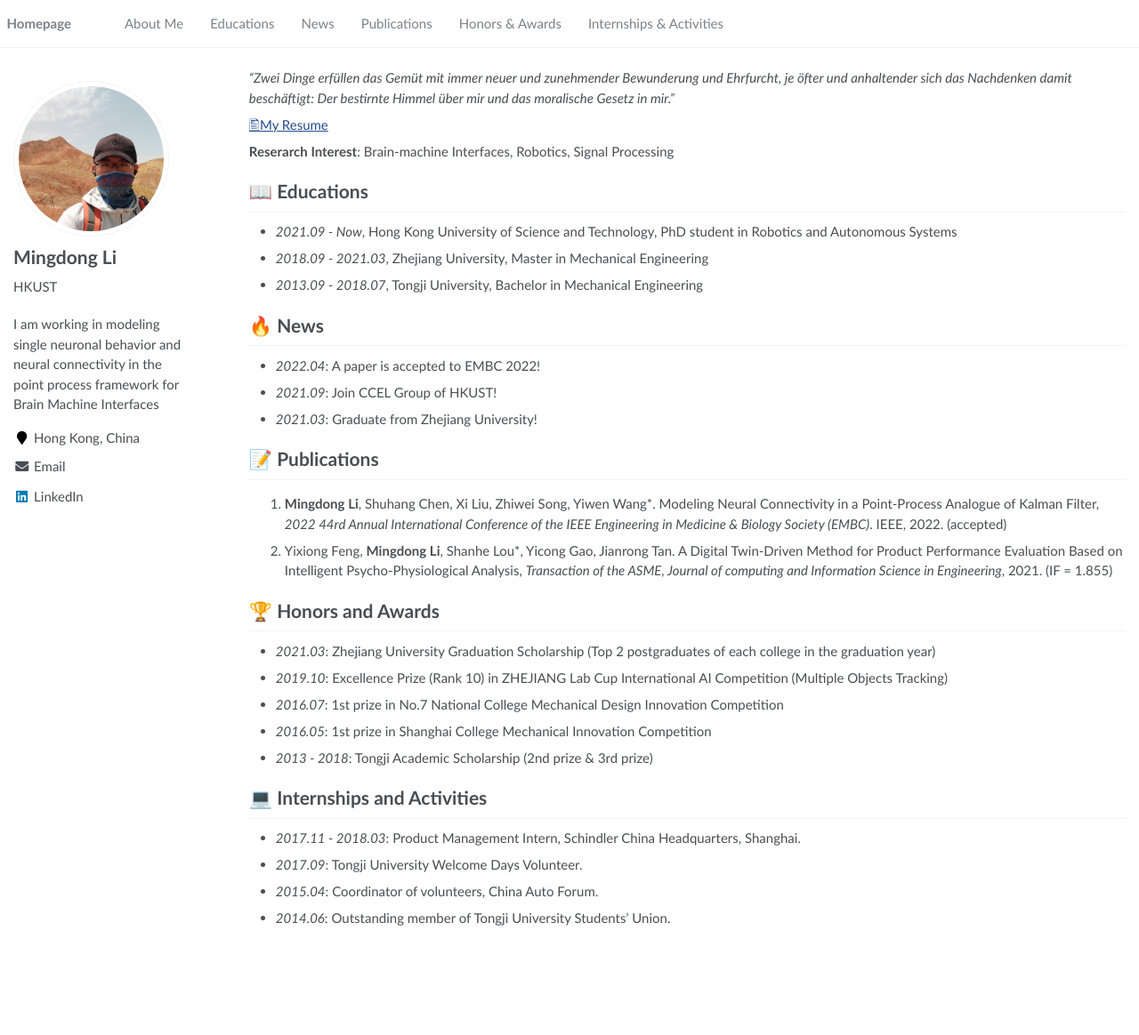
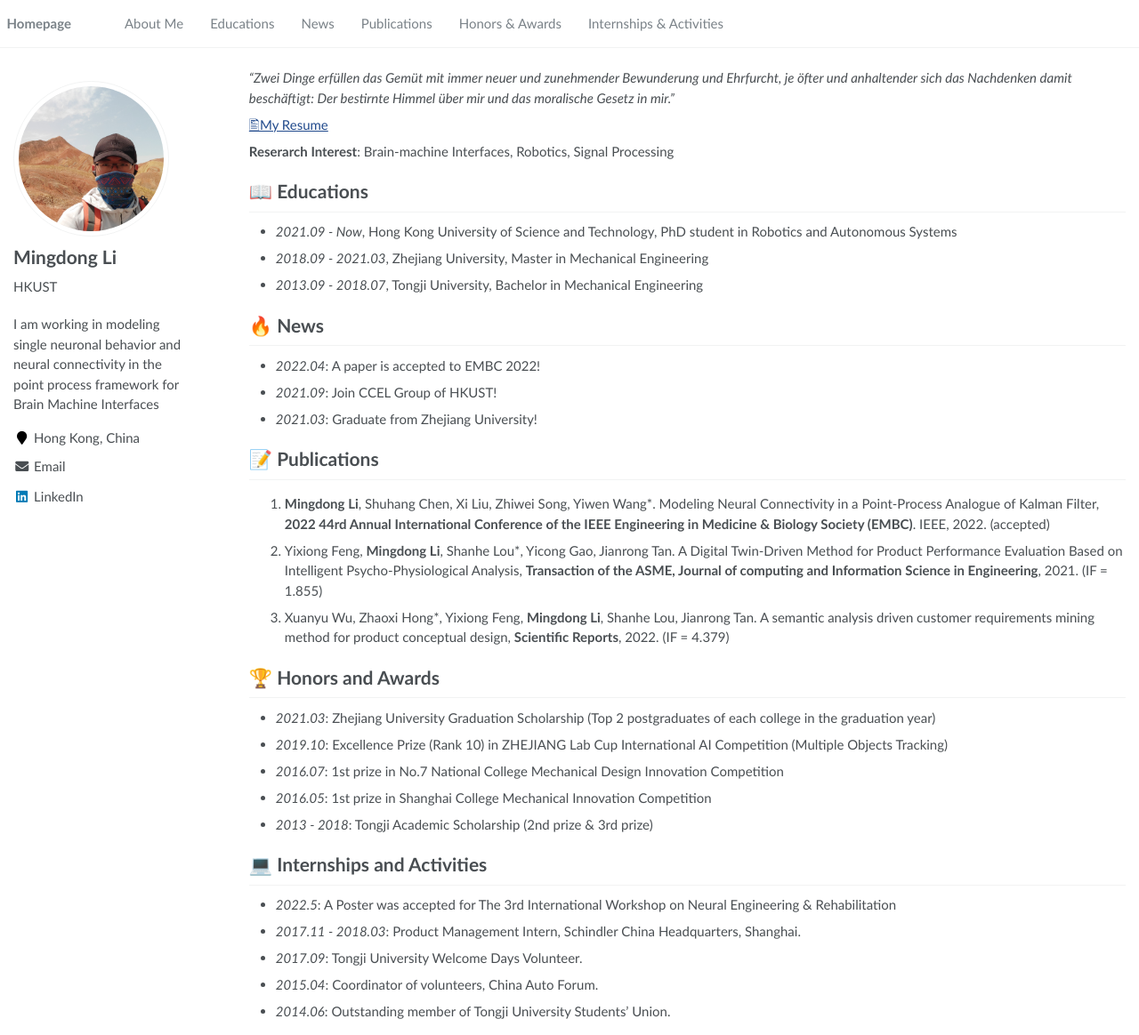
Before and after one commit to mingdong23/mingdong23.github.io, a Jekyll site: the page built from _pages/about.md, in a window 1280 px wide and 1164 px high. Shown: the whole window at 89% size. Built offline with Jekyll 4.4.1, drawn with Linux system fonts in a browser that asks for light colours.

Commit message:
list add

```diff
--- a/_pages/about.md
+++ b/_pages/about.md
@@ -34,11 +34,17 @@ redirect_from:
 - *2021.03*: Graduate from Zhejiang University!
 
 # 📝 Publications
-1. **Mingdong Li**, Shuhang Chen, Xi Liu, Zhiwei Song, Yiwen Wang\*. Modeling Neural Connectivity in a Point-Process Analogue of Kalman Filter, *2022 44rd Annual International Conference of the IEEE Engineering in Medicine & Biology Society (EMBC)*. IEEE, 2022. (accepted)
-2. Yixiong Feng, **Mingdong Li**, Shanhe Lou\*, Yicong Gao, Jianrong Tan. A Digital Twin-Driven Method for Product Performance Evaluation Based on Intelligent Psycho-Physiological Analysis, *Transaction of the ASME, Journal of computing and Information Science in Engineering*, 2021. (IF = 1.855)
-<!-- 3. **Mingdong Li**, Shanhe Lou\*, Yicong Gao, Hao Zheng, Bingtao Hu, Jianrong Tan. A cerebellar operant conditioning-inspired constraint satisfaction approach for product design concept generation, International Journal of Production Research, 2022. (under review, IF = 8.568) -->
-<!-- 4. Xuanyu Wu, Zhaoxi Hong\*, Yixiong Feng, **Mingdong Li**, Shanhe Lou, Jianrong Tan. A semantic analysis driven customer requirements mining method for product conceptual design, *Scientific Reports*, 2021. (under second revision, IF = 4.379) -->
+<ol>
 
+<!-- <li><b>Mingdong Li</b>, Shanhe Lou*, Yicong Gao, Hao Zheng, Bingtao Hu, Jianrong Tan. A cerebellar operant conditioning-inspired constraint satisfaction approach for product design concept generation, International Journal of Production Research, 2022. (under review, IF = 8.568)</li> -->
+
+<li><b>Mingdong Li</b>, Shuhang Chen, Xi Liu, Zhiwei Song, Yiwen Wang*. Modeling Neural Connectivity in a Point-Process Analogue of Kalman Filter, <b>2022 44rd Annual International Conference of the IEEE Engineering in Medicine & Biology Society (EMBC)</b>. IEEE, 2022. (accepted)</li>
+
+<li>Yixiong Feng, <b>Mingdong Li</b>, Shanhe Lou*, Yicong Gao, Jianrong Tan. A Digital Twin-Driven Method for Product Performance Evaluation Based on Intelligent Psycho-Physiological Analysis, <b>Transaction of the ASME, Journal of computing and Information Science in Engineering</b>, 2021. (IF = 1.855)</li>
+
+<li>Xuanyu Wu, Zhaoxi Hong*, Yixiong Feng, <b>Mingdong Li</b>, Shanhe Lou, Jianrong Tan. A semantic analysis driven customer requirements mining method for product conceptual design, <b>Scientific Reports</b>, 2022. (IF = 4.379)</li>
+
+</ol>
 
 # 🏆 Honors and Awards
 - *2021.03*: Zhejiang University Graduation Scholarship (Top 2 postgraduates of each college in the graduation year)
@@ -49,6 +55,7 @@ redirect_from:
 
 
 # 💻 Internships and Activities
+- *2022.5*: A Poster was accepted for The 3rd International Workshop on Neural Engineering & Rehabilitation
 - *2017.11 - 2018.03*: Product Management Intern, Schindler China Headquarters, Shanghai.
 - *2017.09*: Tongji University Welcome Days Volunteer.
 - *2015.04*: Coordinator of volunteers, China Auto Forum.
```
